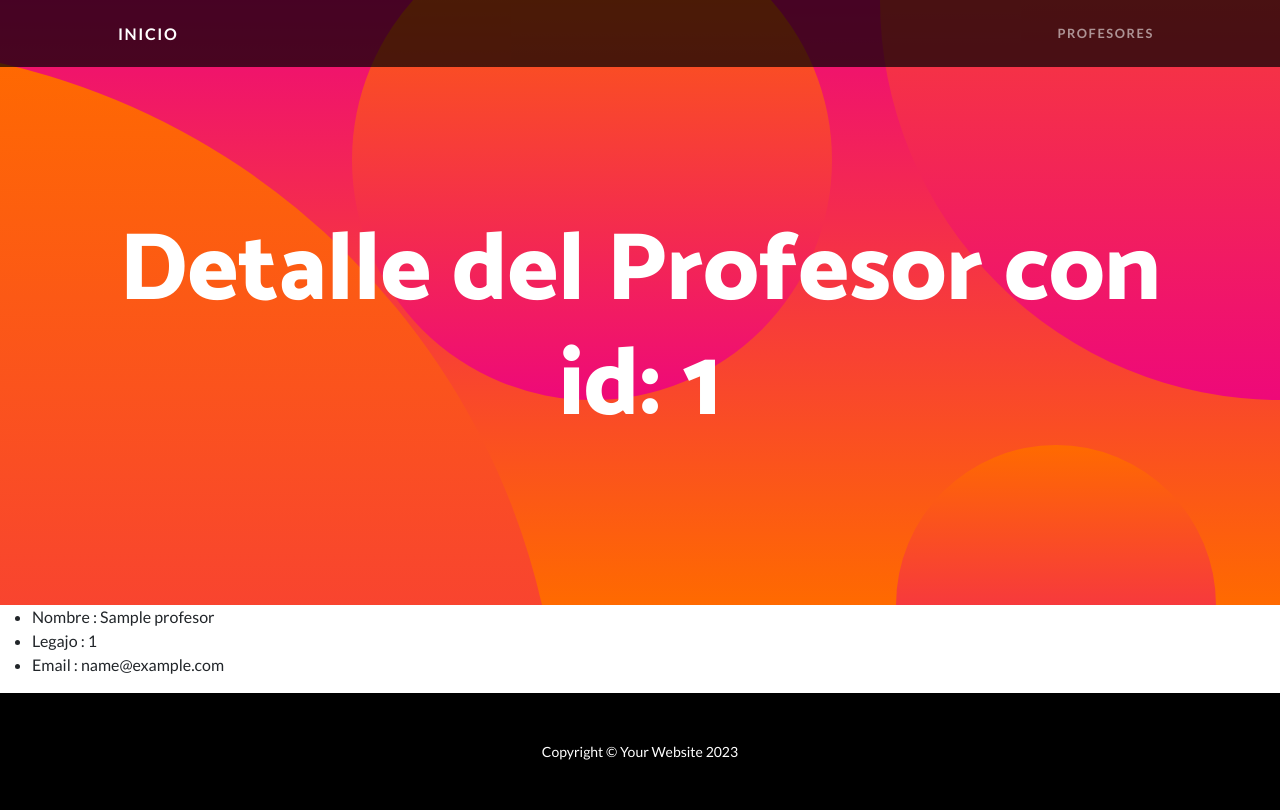
After one commit to JuliStriglio/curso_python, a Django app: page /profesor/1/detalle in a window 1280 px wide. The commit adds this page. Run offline with Django 4.2, Linux system fonts and the light colour scheme; tables that the repository leaves empty hold one stand-in row (values such as "Sample post"); some libraries are stand-ins or nearby versions.

Commit message:
Profesores terminados

```diff
--- a/pagina/forms.py
+++ b/pagina/forms.py
@@ -3,6 +3,12 @@ from django import forms
 class agregarProfesorForm(forms.Form) :
     nombre = forms.CharField(max_length=50)
     legajo = forms.IntegerField()
+    email = forms.EmailField()
 
 class busquedaProfesorForm(forms.Form) :
     nombre = forms.CharField(max_length=50, required=False)
+
+class editarProfesorFormulario(forms.Form):
+     nombre = forms.CharField(max_length=50)
+     legajo = forms.IntegerField()
+     email = forms.EmailField()
--- a/pagina/models.py
+++ b/pagina/models.py
@@ -5,6 +5,7 @@ from django.db import models
 class Profesor (models.Model) :
     nombre = models.CharField(max_length=50)
     legajo = models.IntegerField()
+    email = models.EmailField()
 
     def __str__(self) :
-        return f'{self.nombre, self.legajo}'
+        return f'{self.nombre, self.legajo, self.email}'
--- a/pagina/templates/compartidos/base.html
+++ b/pagina/templates/compartidos/base.html
@@ -33,8 +33,8 @@
                 <button class="navbar-toggler" type="button" data-bs-toggle="collapse" data-bs-target="#navbarResponsive" aria-controls="navbarResponsive" aria-expanded="false" aria-label="Toggle navigation"><span class="navbar-toggler-icon"></span></button>
                 <div class="collapse navbar-collapse" id="navbarResponsive">
                     <ul class="navbar-nav ms-auto">
-                        <li class="nav-item"><a class="nav-link" href="/profesor/crear">Agregar Profesor</a></li>
-                        <li class="nav-item"><a class="nav-link" href="/profesor/listado">Listar Profesores</a></li>
+
+                        <li class="nav-item"><a class="nav-link" href={% url "profesores" %}>Profesores</a></li>
                     </ul>
                 </div>
             </div>
--- /dev/null
+++ b/pagina/templates/pagina/detalle_profesor.html
@@ -0,0 +1,20 @@
+{% extends "compartidos/base.html" %}
+
+{% block head %}
+<title>Detalle Profesor</title>
+{% endblock head %}
+
+{% block h2_header %}
+<h2 class="masthead-heading mb-0">Detalle del Profesor con id: {{profesor.id}} </h2>
+{% endblock h2_header %}
+
+{% block main %}
+
+<ul>
+<li>Nombre : {{profesor.nombre}}</li>
+<li>Legajo : {{profesor.legajo}}</li>
+<li>Email : {{profesor.email}}</li>
+
+</ul>
+
+{% endblock main %}
--- a/pagina/urls.py
+++ b/pagina/urls.py
@@ -1,5 +1,5 @@
 from django.urls import path
-from pagina.views import inicio, agregar_profesor, buscar_profesor
+from pagina.views import inicio, agregar_profesor, buscar_profesor, detalle_profesor, editar_profesor, eliminar_profesor
 
 
 
@@ -7,6 +7,9 @@ from pagina.views import inicio, agregar_profesor, buscar_profesor
 urlpatterns = [
 
     path('', inicio),
-    path('profesor/crear', agregar_profesor , name = 'crear_curso'),
-    path('profesor/listado', buscar_profesor, name = 'agregar_profesor'),
+    path('profesor/crear', agregar_profesor , name = 'agregar_profesor'),
+    path('profesor/<int:profe_id>/detalle', detalle_profesor , name = 'detalle_profesor'),
+    path('profesor/<int:profe_id>/editar', editar_profesor , name = 'editar_profesor'),
+    path('profesor/listado', buscar_profesor, name = 'profesores'),
+    path('profesor/<int:profe_id>/eliminar', eliminar_profesor , name = 'eliminar_profesor'),
 ]
--- a/pagina/views.py
+++ b/pagina/views.py
@@ -1,17 +1,17 @@
-from django.shortcuts import render
+from django.shortcuts import render, redirect
 from django.template import Template,Context
 from django.http import HttpResponse
 from pagina.models import Profesor
-from pagina.forms import agregarProfesorForm, busquedaProfesorForm
+from pagina.forms import agregarProfesorForm, busquedaProfesorForm , editarProfesorFormulario
 
 
 
-# Create your views here.
 
 def inicio(request) :
 
-    #return render(request , r'pagina\templates\pagina\inicio.html' , {})
     return render(request , r'pagina\inicio.html' )
+
+#AGREGAR PROFESOR#################################################################
 
 def agregar_profesor(request) :
 
@@ -19,14 +19,55 @@ def agregar_profesor(request) :
         formulario = agregarProfesorForm(request.POST)
         if formulario.is_valid():
             data= formulario.cleaned_data
-            curso = Profesor(nombre=data.get('nombre'), legajo=data.get('legajo'))
-            curso.save()
+            profesor = Profesor(nombre=data.get('nombre'), legajo=data.get('legajo'), email=data.get('email'))
+            profesor.save()
+            return redirect("profesores")
         else :
             return render(request, r'pagina\agregar_profesor.html', {'formulario' : formulario})
 
     formulario = agregarProfesorForm()
     return render(request, r'pagina\agregar_profesor.html', {'formulario' : formulario})
 
+
+#DETALLAR PROFESOR##########################################################################
+
+def detalle_profesor (request, profe_id) :
+
+    profesor=Profesor.objects.get(id=profe_id)
+    return render(request, 'pagina/detalle_profesor.html', {'profesor': profesor})
+
+#ELIMINAR PROFESOR##########################################################################
+
+def eliminar_profesor(request, profe_id):
+    profe_a_eliminar=Profesor.objects.get(id=profe_id)
+    profe_a_eliminar.delete()
+
+
+    return redirect('profesores')
+
+#EDITAR PROFESOR##############################################################################
+
+def editar_profesor(request, profe_id):
+     profesor_a_editar=Profesor.objects.get(id=profe_id)
+
+     if request.method == 'POST':
+        formulario = editarProfesorFormulario(request.POST)
+        if formulario.is_valid():
+            data = formulario.cleaned_data
+            profesor_a_editar.nombre = data['nombre']
+            profesor_a_editar.legajo = data['legajo']
+            profesor_a_editar.email = data['email']
+            profesor_a_editar.save()
+            return redirect('profesores')
+        else:
+            return render(request, 'pagina/editar_profesor.html', {'formulario': formulario})
+
+     formulario = editarProfesorFormulario(initial={'nombre': profesor_a_editar.nombre, 'legajo' : profesor_a_editar.legajo, 'email' : profesor_a_editar.email})
+     return render(request, r'inicio\editar_profesor.html', {'formulario': formulario})
+
+
+
+#LISTADO PROFESORES##############################################################################
 
 def buscar_profesor(request) :
      formulario = busquedaProfesorForm(request.GET)
```
Also changed, not shown: pagina/templates/pagina/editar_profesor.html (added, +23 -0 lines), pagina/templates/pagina/eliminar_profesor.html (added, +21 -0 lines), pagina/templates/pagina/listado_profesor.html (+6 -3 lines), pagina/migrations/0003_profesor_email.py (added).
